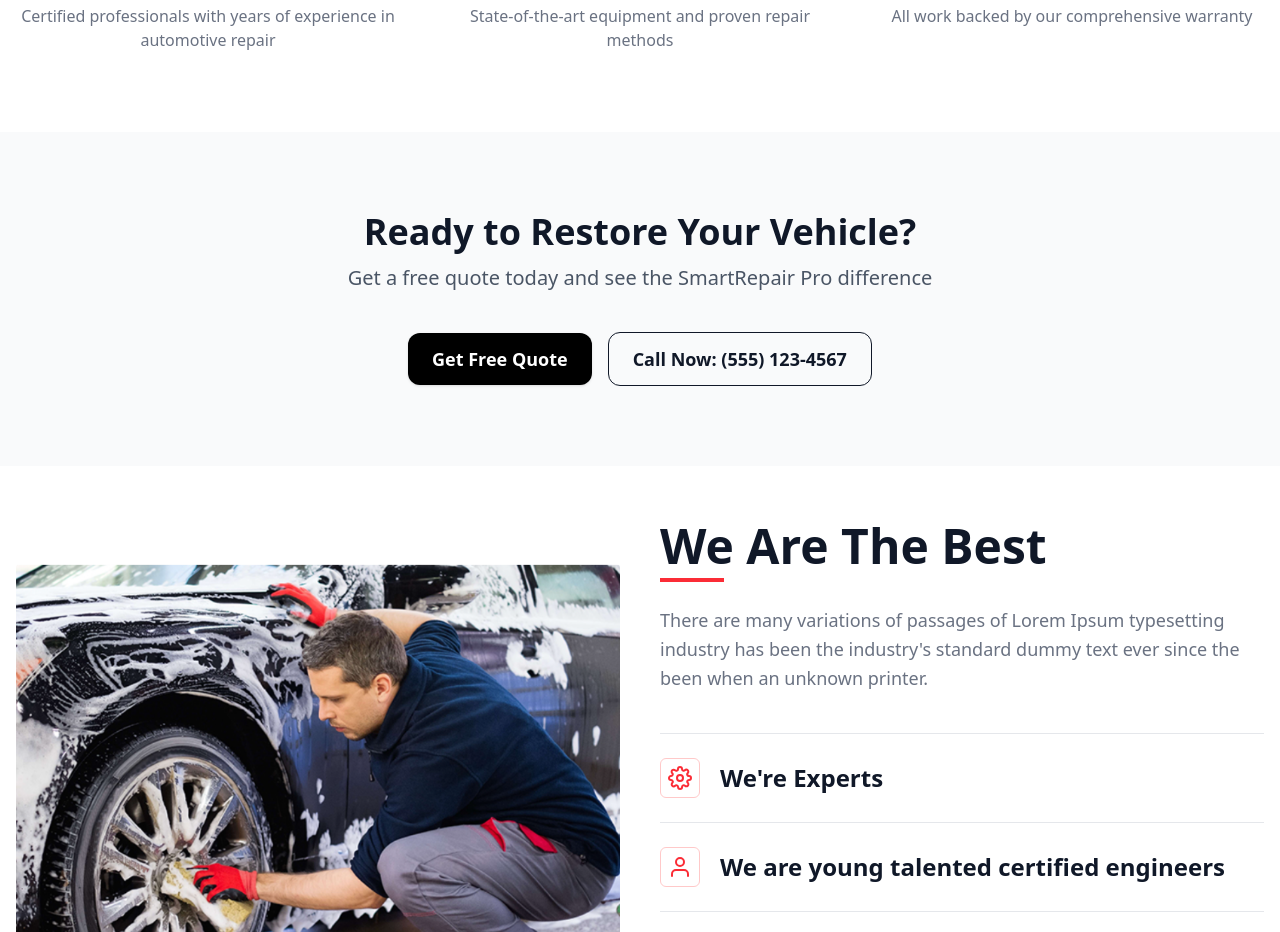
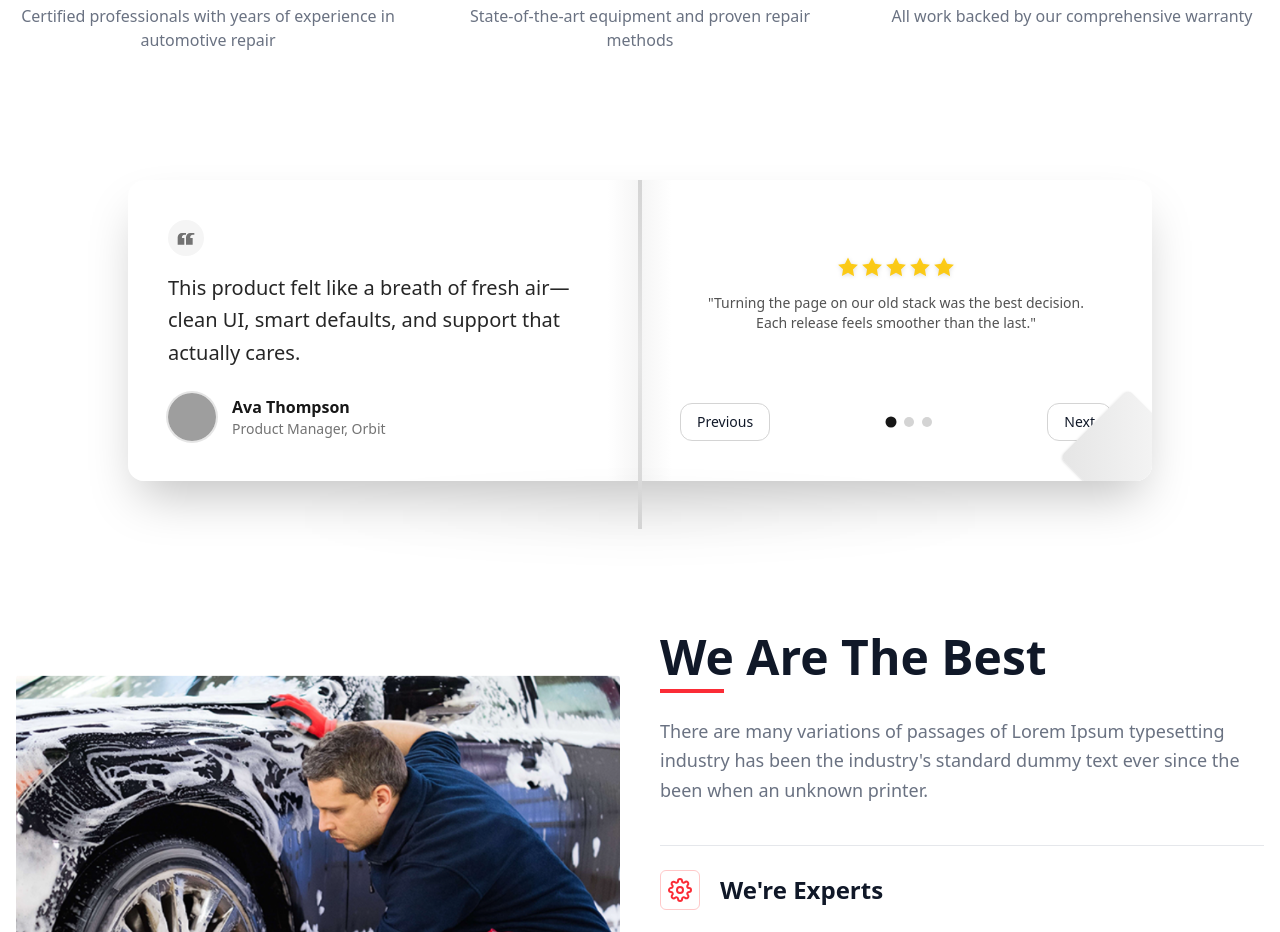
Before and after one commit to DirushanDev/smartrepairpro, a React (Vite) app: page / in a window 1280 px wide. Shown: the part 2520-3452 px from the top of the page. Built offline with nearby package versions, Linux system fonts and the light colour scheme; grey boxes are pictures that could not be loaded.

Commit message:
Update Story.jsx

```diff
--- a/src/components/Story.jsx
+++ b/src/components/Story.jsx
@@ -1,44 +1,234 @@
-import React from "react";
+import React, { useMemo, useState } from "react";
+import { motion, AnimatePresence } from "framer-motion";
 
-const CallToAction = ({
-  phone = "(555) 123-4567",
-  telHref = "tel:5551234567",
-}) => {
+export default function BookStyleTestimonials({ items }) {
+  const testimonials = useMemo(
+    () =>
+      items && items.length > 0
+        ? items
+        : [
+            {
+              quote:
+                "This product felt like a breath of fresh air—clean UI, smart defaults, and support that actually cares.",
+              author: "Ava Thompson",
+              role: "Product Manager, Orbit",
+              avatar:
+                "https://images.unsplash.com/photo-1544005313-94ddf0286df2?q=80&w=320&auto=format&fit=crop",
+            },
+            {
+              quote:
+                "We shipped 2x faster after moving to this stack. The learning curve was tiny and the payoff was huge.",
+              author: "Noah Patel",
+              role: "Engineering Lead, Hydra",
+              avatar:
+                "https://images.unsplash.com/photo-1541534401786-2077eed87a72?q=80&w=320&auto=format&fit=crop",
+            },
+            {
+              quote:
+                "It’s rare to see design and developer experience so well balanced. Our team loves it.",
+              author: "Maya Chen",
+              role: "Design Director, Kora",
+              avatar:
+                "https://images.unsplash.com/photo-1547425260-76bcadfb4f2c?q=80&w=320&auto=format&fit=crop",
+            },
+          ],
+    [items]
+  );
+
+  const [index, setIndex] = useState(0);
+  const [dir, setDir] = useState(1);
+
+  const next = () => {
+    setDir(1);
+    setIndex((i) => (i + 1) % testimonials.length);
+  };
+  const prev = () => {
+    setDir(-1);
+    setIndex((i) => (i - 1 + testimonials.length) % testimonials.length);
+  };
+
+  const current = testimonials[index];
+
   return (
-    <section className="w-full bg-gray-50 text-gray-900 dark:bg-[#171717] dark:text-white">
-      <div className="mx-auto max-w-5xl px-4 py-16 sm:py-20 text-center">
-        <h2 className="mb-3 text-3xl font-extrabold sm:text-4xl text-gray-900 dark:text-white">
-          Ready to Restore Your Vehicle?
-        </h2>
+    <div className="w-full py-12 px-4 flex justify-center">
+      <div className="relative w-full max-w-5xl">
+        <div className="mx-auto grid grid-cols-1 md:grid-cols-2 rounded-2xl shadow-2xl bg-neutral-50 dark:bg-neutral-900 overflow-hidden">
+          <div className="hidden md:block absolute left-1/2 top-0 -translate-x-1/2 h-full w-1 bg-gradient-to-b from-neutral-300 via-neutral-200 to-neutral-300 dark:from-neutral-700 dark:via-neutral-800 dark:to-neutral-700 z-20" />
 
-        <p className="mx-auto mb-10 max-w-3xl text-base sm:text-xl text-gray-600 dark:text-white/80">
-          Get a free quote today and see the SmartRepair Pro difference
-        </p>
+          {/* Left Page */}
+          <div className="relative p-8 md:p-10 bg-white dark:bg-neutral-950">
+            <div className="pointer-events-none absolute inset-y-0 right-0 w-8 bg-gradient-to-l from-neutral-100 to-transparent dark:from-neutral-900" />
 
-        <div className="flex flex-col items-center justify-center gap-4 sm:flex-row">
-          {/* Filled button */}
-          <a
-            href="#quote"
-            className="inline-flex items-center justify-center rounded-xl px-6 py-3 text-lg font-semibold shadow-sm transition
-                       bg-black text-white hover:opacity-90
-                       dark:bg-white dark:text-black"
-          >
-            Get Free Quote
-          </a>
+            <AnimatePresence mode="wait" initial={false} custom={dir}>
+              <motion.div
+                key={`left-${index}`}
+                custom={dir}
+                initial={{
+                  rotateY: dir === 1 ? 15 : -15,
+                  opacity: 0,
+                  x: dir === 1 ? -20 : 20,
+                }}
+                animate={{ rotateY: 0, opacity: 1, x: 0 }}
+                exit={{
+                  rotateY: dir === 1 ? -15 : 15,
+                  opacity: 0,
+                  x: dir === 1 ? 20 : -20,
+                }}
+                transition={{
+                  type: "spring",
+                  stiffness: 120,
+                  damping: 18,
+                  duration: 0.45,
+                }}
+                className="origin-left"
+              >
+                <QuoteMark />
+                <p className="text-lg md:text-xl leading-relaxed text-neutral-800 dark:text-neutral-200">
+                  {current.quote}
+                </p>
+              </motion.div>
+            </AnimatePresence>
 
-          {/* Outlined button */}
-          <a
-            href={telHref}
-            className="inline-flex items-center justify-center rounded-xl px-6 py-3 text-lg font-semibold transition
-                       border border-gray-900 text-gray-900 hover:bg-gray-900 hover:text-white
-                       dark:border-white/80 dark:text-white dark:hover:bg-white dark:hover:text-black"
-          >
-            Call Now: {phone}
-          </a>
+            <div className="mt-6 flex items-center gap-4">
+              <Avatar src={current.avatar} alt={current.author} />
+              <div>
+                <h4 className="text-base font-semibold text-neutral-900 dark:text-neutral-100">
+                  {current.author}
+                </h4>
+                {current.role && (
+                  <p className="text-sm text-neutral-500 dark:text-neutral-400">
+                    {current.role}
+                  </p>
+                )}
+              </div>
+            </div>
+          </div>
+
+          {/* Right Page */}
+          <div className="relative p-8 md:p-10 bg-white dark:bg-neutral-950">
+            <div className="pointer-events-none absolute inset-y-0 left-0 w-8 bg-gradient-to-r from-neutral-100 to-transparent dark:from-neutral-900" />
+            <div className="absolute right-0 bottom-0 w-24 h-24 overflow-hidden">
+              <div className="absolute right-0 bottom-0 w-24 h-24 bg-gradient-to-tr from-neutral-200 to-neutral-50 dark:from-neutral-800 dark:to-neutral-900 rotate-45 translate-x-6 translate-y-6 rounded-md shadow" />
+            </div>
+
+            <AnimatePresence mode="wait" initial={false} custom={dir}>
+              <motion.div
+                key={`right-${index}`}
+                custom={dir}
+                initial={{
+                  rotateY: dir === 1 ? -15 : 15,
+                  opacity: 0,
+                  x: dir === 1 ? 20 : -20,
+                }}
+                animate={{ rotateY: 0, opacity: 1, x: 0 }}
+                exit={{
+                  rotateY: dir === 1 ? 15 : -15,
+                  opacity: 0,
+                  x: dir === 1 ? -20 : 20,
+                }}
+                transition={{
+                  type: "spring",
+                  stiffness: 120,
+                  damping: 18,
+                  duration: 0.45,
+                }}
+                className="origin-right h-full flex flex-col"
+              >
+                <div className="flex-1 flex items-center justify-center">
+                  <div className="text-center">
+                    <Stars />
+                    <p className="mt-4 text-sm text-neutral-600 dark:text-neutral-300 max-w-sm">
+                      "Turning the page on our old stack was the best decision.
+                      Each release feels smoother than the last."
+                    </p>
+                  </div>
+                </div>
+                <div className="mt-8 flex items-center justify-between">
+                  <button
+                    onClick={prev}
+                    className="px-4 py-2 rounded-xl border border-neutral-300 dark:border-neutral-700 text-sm font-medium hover:bg-neutral-100 dark:hover:bg-neutral-800 transition"
+                  >
+                    Previous
+                  </button>
+                  <Pager
+                    total={testimonials.length}
+                    index={index}
+                    onDot={(i) => {
+                      setDir(i > index ? 1 : -1);
+                      setIndex(i);
+                    }}
+                  />
+                  <button
+                    onClick={next}
+                    className="px-4 py-2 rounded-xl border border-neutral-300 dark:border-neutral-700 text-sm font-medium hover:bg-neutral-100 dark:hover:bg-neutral-800 transition"
+                  >
+                    Next
+                  </button>
+                </div>
+              </motion.div>
+            </AnimatePresence>
+          </div>
         </div>
+        <div className="mx-auto mt-6 h-6 w-3/4 rounded-full bg-gradient-to-r from-transparent via-black/20 to-transparent blur-xl opacity-40 dark:via-black/50" />
       </div>
-    </section>
+    </div>
   );
-};
+}
 
-export default CallToAction;
+function Avatar({ src, alt }) {
+  return (
+    <div className="relative h-12 w-12 rounded-full ring-2 ring-neutral-200 dark:ring-neutral-700 overflow-hidden">
+      {src ? (
+        <img src={src} alt={alt || ""} className="h-full w-full object-cover" />
+      ) : (
+        <div className="h-full w-full bg-neutral-200 dark:bg-neutral-700" />
+      )}
+    </div>
+  );
+}
+
+function QuoteMark() {
+  return (
+    <div className="mb-4 inline-flex h-9 w-9 items-center justify-center rounded-full bg-neutral-100 text-neutral-500 dark:bg-neutral-800 dark:text-neutral-300">
+      <svg viewBox="0 0 24 24" className="h-5 w-5" fill="currentColor">
+        <path d="M7.17 6A5.17 5.17 0 0 0 2 11.17V20h8v-8H7.17A3.17 3.17 0 0 1 10.34 8H12V6H7.17Zm10 0A5.17 5.17 0 0 0 12 11.17V20h8v-8h-2.83A3.17 3.17 0 0 1 20.34 8H22V6h-4.83Z" />
+      </svg>
+    </div>
+  );
+}
+
+function Stars() {
+  return (
+    <div className="flex items-center justify-center gap-1" aria-label="5 stars">
+      {[...Array(5)].map((_, i) => (
+        <svg
+          key={i}
+          viewBox="0 0 24 24"
+          className="h-5 w-5 fill-yellow-400/90 drop-shadow-sm"
+        >
+          <path d="M12 .587l3.668 7.431 8.2 1.193-5.934 5.786 1.402 8.173L12 18.897l-7.336 3.873 1.402-8.173L.132 9.211l8.2-1.193L12 .587z" />
+        </svg>
+      ))}
+    </div>
+  );
+}
+
+function Pager({ total, index, onDot }) {
+  return (
+    <div className="flex items-center gap-2">
+      {Array.from({ length: total }).map((_, i) => (
+        <button
+          key={i}
+          onClick={() => onDot(i)}
+          className={[
+            "h-2.5 w-2.5 rounded-full transition",
+            i === index
+              ? "bg-neutral-900 dark:bg-neutral-100 scale-110"
+              : "bg-neutral-300 dark:bg-neutral-700 hover:bg-neutral-400 dark:hover:bg-neutral-600",
+          ].join(" ")}
+          aria-label={`Go to testimonial ${i + 1}`}
+        />
+      ))}
+    </div>
+  );
+}
```
